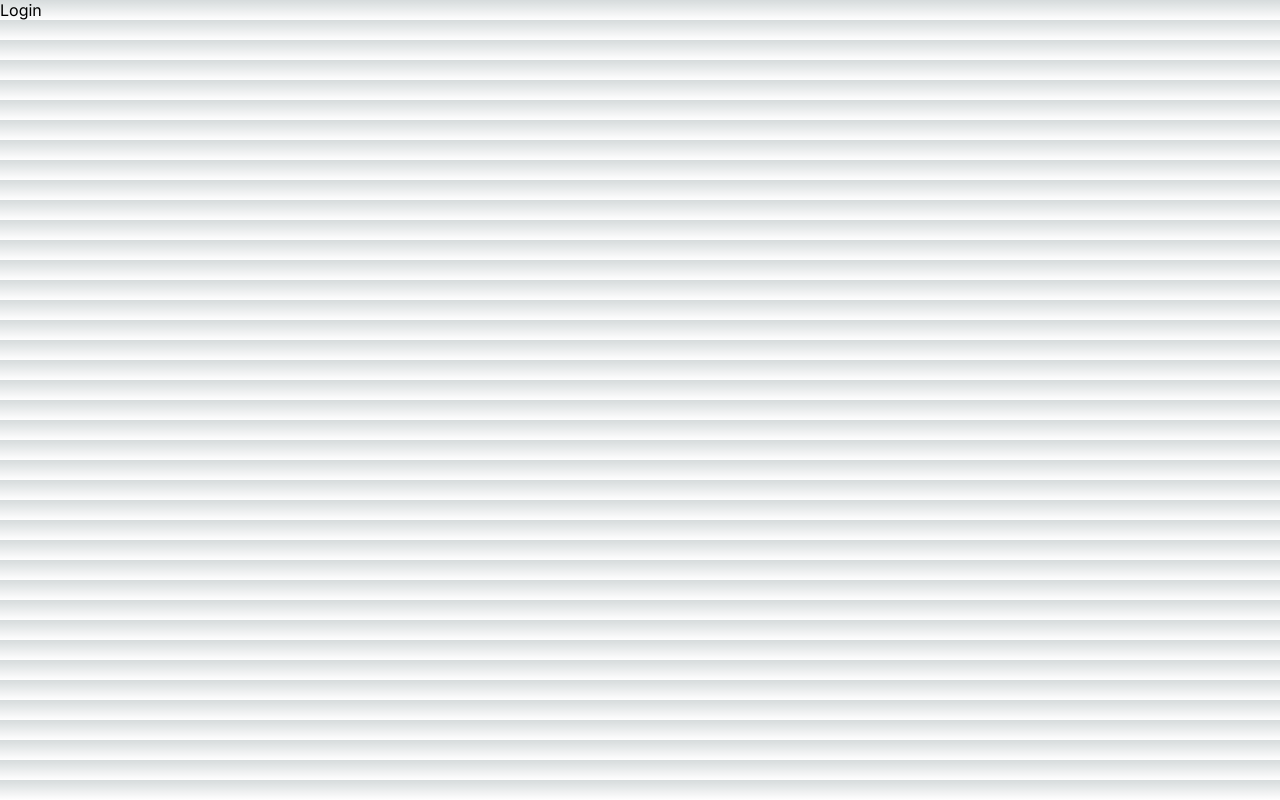
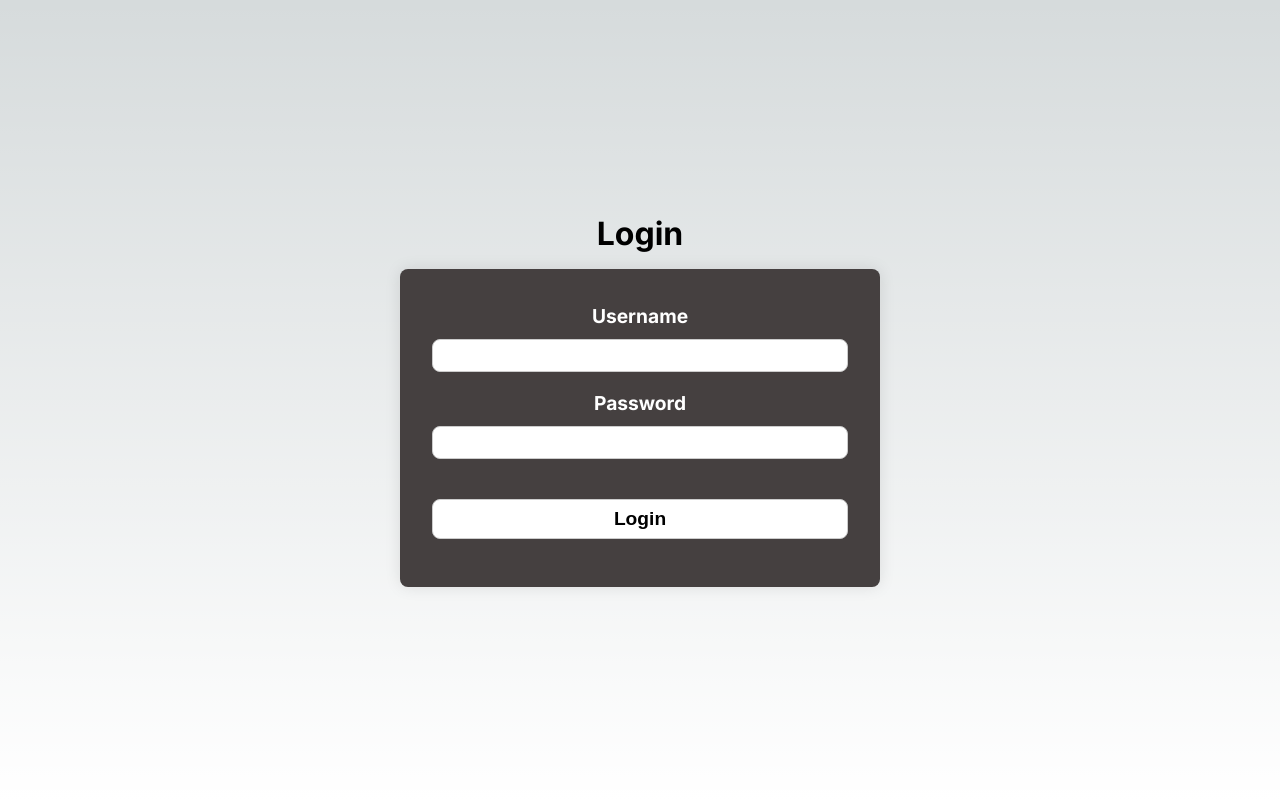
Before and after one commit to Abir-Tx/scms-web, a Next.js app: page /login in a window 1280 px wide. Built offline with nearby package versions, Linux system fonts and the light colour scheme.

Commit message:
Add animated page and styling to login page
Signed-off-by: Abir-Tx <28858998+Abir-Tx@users.noreply.github.com>

```diff
--- /dev/null
+++ b/src/app/login/login.module.scss
@@ -0,0 +1,68 @@
+.loginContainer {
+  .boxContainer {
+    display: flex;
+    flex-direction: column;
+    align-items: center;
+    justify-content: center;
+    height: 100vh;
+
+    h1 {
+      font-size: 2rem;
+      font-weight: 700;
+      margin-bottom: 1rem;
+      text-align: center;
+    }
+
+    .box {
+      background-color: #454040;
+      border-radius: 0.5rem;
+      box-shadow: 0 0 1rem rgba(0, 0, 0, 0.1);
+      padding: 2rem;
+      width: 100%;
+      max-width: 30rem;
+      margin: 0 auto;
+
+      form {
+        display: flex;
+        flex-direction: column;
+        align-items: center;
+        justify-content: center;
+
+        label {
+          color: #fff;
+          font-size: 1.2rem;
+          font-weight: 700;
+          margin-bottom: 0.5rem;
+
+          padding: 3px;
+        }
+        input {
+          width: 100%;
+          margin-bottom: 1rem;
+          padding: 0.5rem;
+          border-radius: 0.5rem;
+          border: 1px solid #ccc;
+        }
+
+        button {
+          width: 100%;
+          margin-bottom: 1rem;
+          padding: 0.5rem;
+          border-radius: 0.5rem;
+          border: 1px solid #ccc;
+          background-color: #fff;
+          color: #000;
+          font-size: 1.2rem;
+          font-weight: 700;
+          margin-top: 1.5rem;
+
+          &:hover {
+            background-color: #ccc;
+            color: #fff;
+            cursor: pointer;
+          }
+        }
+      }
+    }
+  }
+}
--- a/src/app/login/page.tsx
+++ b/src/app/login/page.tsx
@@ -1,5 +1,24 @@
 import React from "react";
+import { AnimatedPage } from "../components/animated-page";
+import styles from "./login.module.scss";
 
 export default function Login() {
-  return <div>Login</div>;
+  return (
+    <div className={styles.loginContainer}>
+      <AnimatedPage>
+        <div className={styles.boxContainer}>
+          <h1>Login</h1>
+          <div className={styles.box}>
+            <form>
+              <label htmlFor="username">Username</label>
+              <input type="text" id="username" />
+              <label htmlFor="password">Password</label>
+              <input type="password" id="password" />
+              <button type="submit">Login</button>
+            </form>
+          </div>
+        </div>
+      </AnimatedPage>
+    </div>
+  );
 }
```
